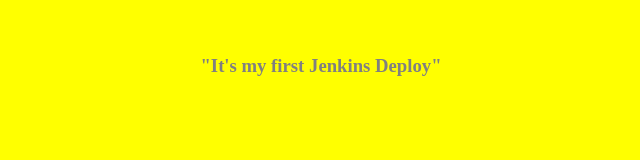
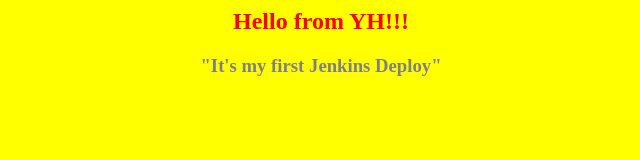
Before and after one commit to hetmanskyi/simple-page, a plain HTML site: page index.html in a window 1280 px wide. Shown: the whole page, without its empty margins (319-959 px from the left). Drawn offline with Linux system fonts and the light colour scheme.

Commit message:
Chahge the font color to red

```diff
--- a/index.html
+++ b/index.html
@@ -1,7 +1,7 @@
 <html>
 <body bgcolor=yellow>
 <center>
-<h2><font color=yellow> Hello from YH!!! </font></h2>
+<h2><font color=red> Hello from YH!!! </font></h2>
 <h3><font color=gray> "It's my first Jenkins Deploy" </font></h3>
 </center>
 </body>
```
